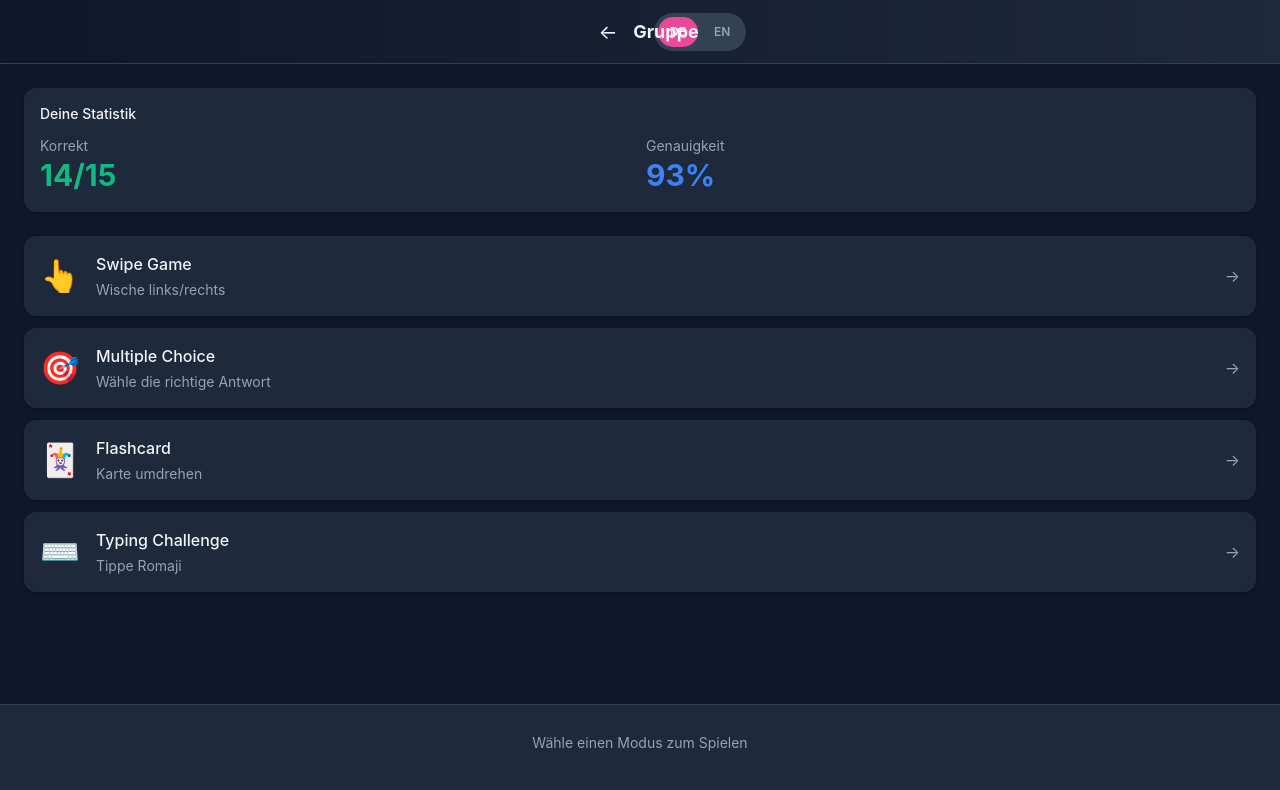
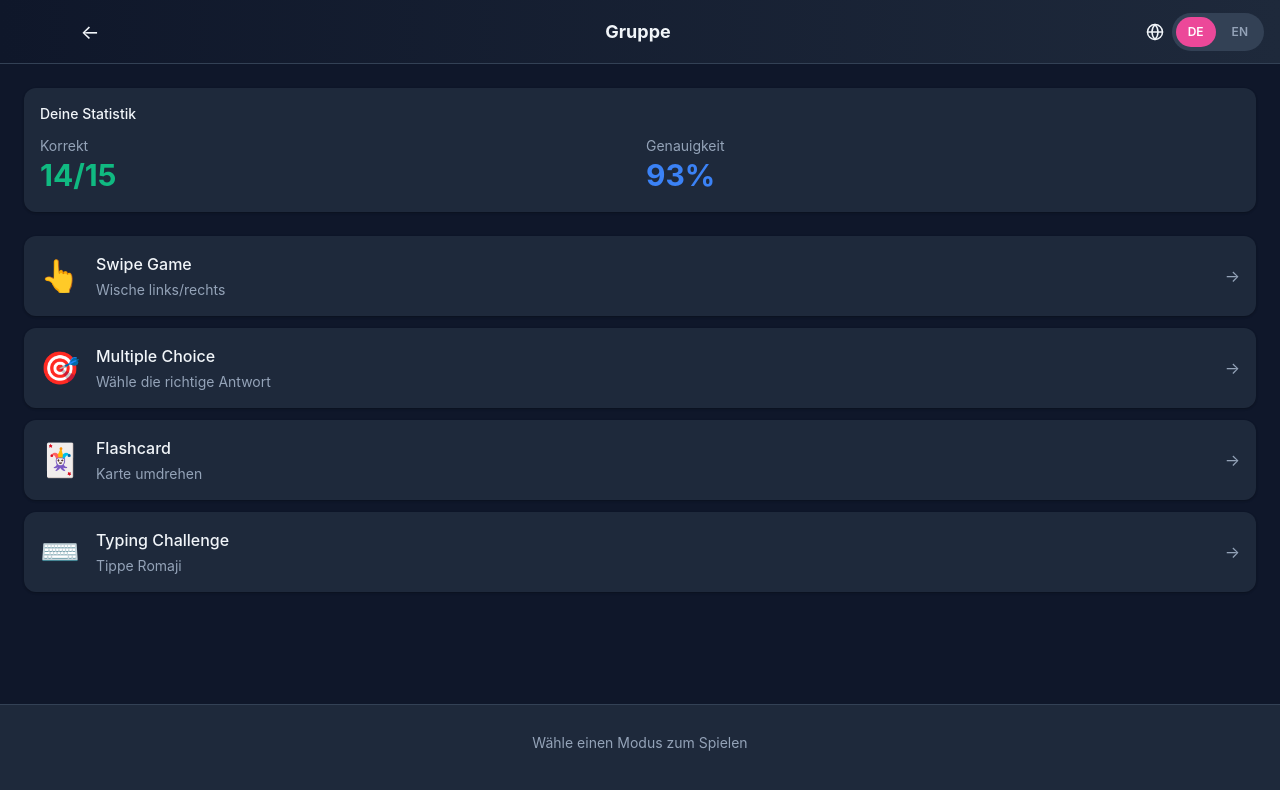
Before and after one commit to MichalSy/japanese-cards, a React (Vite) app: page /japanese-cards/content/1/1 in a window 1280 px wide. Shown: the top 790 px of the page. Built offline with nearby package versions, Linux system fonts and the light colour scheme.

Commit message:
Fix: Use CSS Grid for header layout
- Replace flex with grid for perfect alignment
- gridTemplateColumns: '44px 1fr 100px'
- Left (44px): Back button
- Center (1fr): Title (always centered)
- Right (100px): Language toggle
- No jumping, clean alignment, perfect centering

```diff
--- a/src/components/AppHeaderBar.jsx
+++ b/src/components/AppHeaderBar.jsx
@@ -8,15 +8,14 @@ export default function AppHeaderBar({ title }) {
 
   return (
     <div style={{
-      display: 'flex',
+      display: 'grid',
+      gridTemplateColumns: '44px 1fr 100px',
       alignItems: 'center',
-      justifyContent: 'center',
       width: '100%',
-      position: 'relative',
-      gap: 'var(--spacing-4)',
+      gap: 'var(--spacing-2)',
     }}>
-      {/* Left slot - always reserve space for back button */}
-      <div style={{ width: '44px', flexShrink: 0 }}>
+      {/* Left - Back Button */}
+      <div style={{ display: 'flex', alignItems: 'center', justifyContent: 'flex-start' }}>
         {!isHome && (
           <button
             onClick={() => navigate(-1)}
@@ -48,21 +47,17 @@ export default function AppHeaderBar({ title }) {
         )}
       </div>
 
-      {/* Center - always centered title */}
+      {/* Center - Title */}
       <h1 className="text-lg font-bold" style={{
         color: 'var(--color-text-primary)',
         margin: 0,
         textAlign: 'center',
-        flex: 1,
-        position: 'absolute',
-        left: '50%',
-        transform: 'translateX(-50%)',
       }}>
         {title || 'Japanese Cards'}
       </h1>
 
-      {/* Right - language toggle */}
-      <div style={{ width: '100px', flexShrink: 0, textAlign: 'right' }}>
+      {/* Right - Language Toggle */}
+      <div style={{ display: 'flex', alignItems: 'center', justifyContent: 'flex-end' }}>
         <LanguageToggle />
       </div>
     </div>
```
